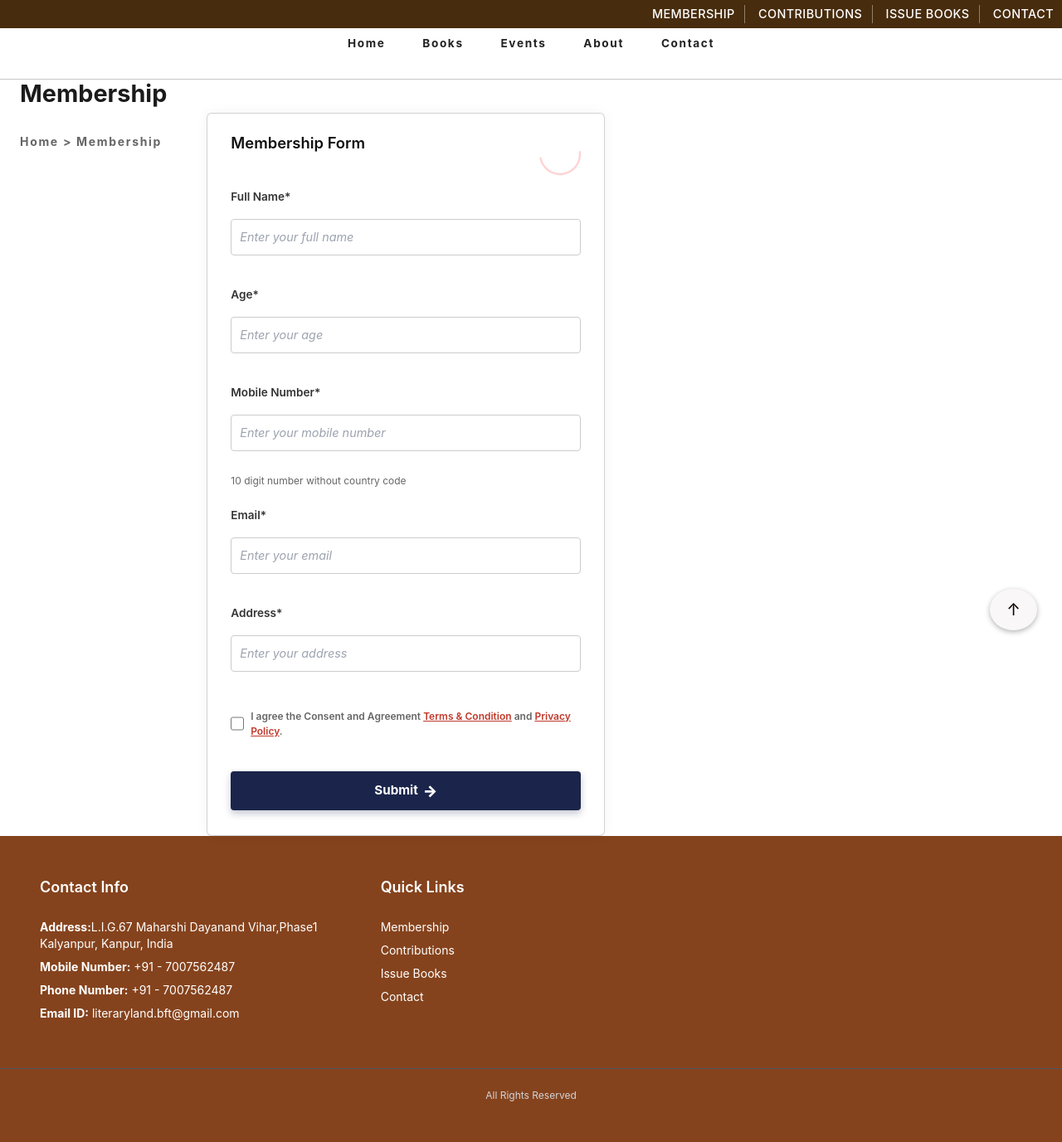
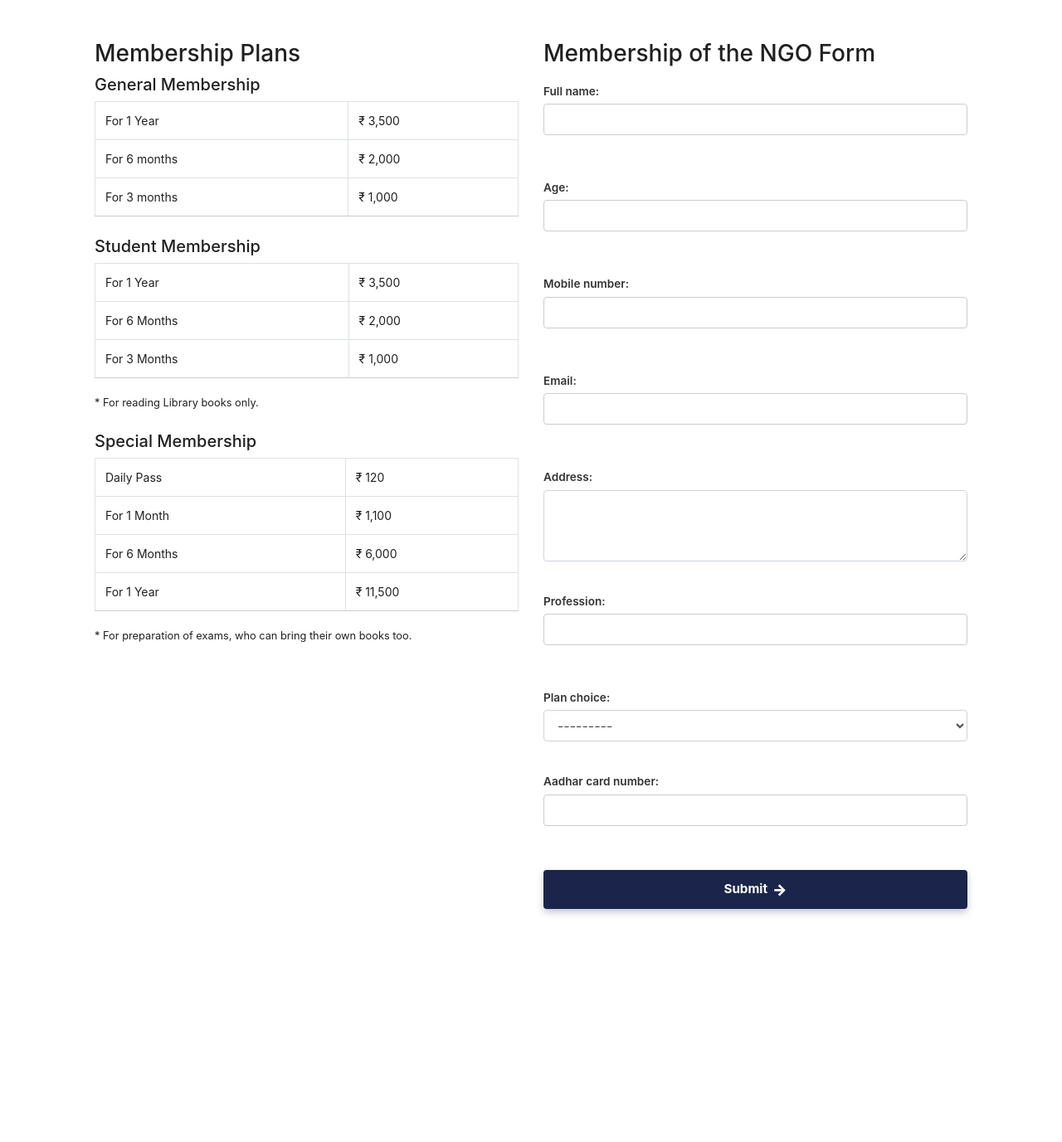
Before and after one commit to Harshi3008/HTML_FILE, a Django app: page /membership in a window 1280 px wide. Shown: the whole page at 83% size. After the commit the page ends 1103 px from the top, so only its background shows below. Run offline with Django 4.2, Linux system fonts and the light colour scheme; some libraries are stand-ins or nearby versions.

Commit message:
first commit

```diff
--- /dev/null
+++ b/Land/forms.py
@@ -0,0 +1,26 @@
+from django import forms
+from .models import Membership
+
+class MembershipForm(forms.ModelForm):
+    class Meta:
+        model = Membership
+        fields = [
+            'full_name',
+            'age',
+            'mobile_number',
+            'email',
+            'address',
+            'profession',
+            'plan_choice',
+            'aadhar_card_number',
+        ]
+        widgets = {
+            'full_name': forms.TextInput(attrs={'class': 'form-control'}),
+            'age': forms.NumberInput(attrs={'class': 'form-control'}),
+            'mobile_number': forms.TextInput(attrs={'class': 'form-control'}),
+            'email': forms.EmailInput(attrs={'class': 'form-control'}),
+            'address': forms.Textarea(attrs={'class': 'form-control', 'rows': 3}),
+            'profession': forms.TextInput(attrs={'class': 'form-control'}),
+            'plan_choice': forms.Select(attrs={'class': 'form-control'}),
+            'aadhar_card_number': forms.TextInput(attrs={'class': 'form-control'}),
+        }
--- a/Land/templates/membership.html
+++ b/Land/templates/membership.html
@@ -1,121 +1,99 @@
+{% load static %}
 <!DOCTYPE html>
 <html lang="en">
 <head>
-  {% load static %}
-    <link href="https://unpkg.com/aos@2.3.1/dist/aos.css" rel="stylesheet">
-    <script src="https://unpkg.com/aos@2.3.1/dist/aos.js"></script>
-    <meta charset="UTF-8">
-    <meta name="viewport" content="width=device-width, initial-scale=1.0">
+    <meta charset="UTF-8" />
+    <meta name="viewport" content="width=device-width, initial-scale=1" />
     <title>Membership</title>
-    <link rel="stylesheet" href="https://cdn.jsdelivr.net/npm/bootstrap@5.2.3/dist/css/bootstrap.min.css">
-    <link rel="stylesheet" href="{% static 'css/style.css' %}">
-    <script src="https://cdn.tailwindcss.com"></script>
-    <script src="https://cdn.jsdelivr.net/npm/bootstrap@5.2.3/dist/js/bootstrap.bundle.min.js">
-    <link rel="stylesheet" href="https://cdnjs.cloudflare.com/ajax/libs/font-awesome/6.0.0/css/all.min.css" integrity="sha512-9usAa10IRO0HhonpyAIVpjrylPvoDwiPUiKdWk5t3PyolY1cOd4DSE0Ga+ri4AuTroPR5aQvXU9xC6qOPnzFeg==" crossorigin="anonymous" referrerpolicy="no-referrer" />
-    </script>
-
-
+    <link rel="stylesheet" href="{% static 'css/bootstrap.min.css' %}" />
+    <link rel="stylesheet" href="{% static 'css/style.css' %}" />
 </head>
-
 <body>
-  <div class="topbar">
-      <a href="{% url 'membership' %}" tabindex="0">Membership</a>
-      <a href="{% url 'contributions' %}" tabindex="0">Contributions</a>
-      <a href="{% url 'issue book' %}" tabindex="0">Issue Books</a>
-      <a href="{% url 'contact' %}" tabindex="0">Contact</a>
+<div class="container my-5">
+    <div class="row">
+        <!-- Membership Plans -->
+        <div class="col-md-6">
+            <h3>Membership Plans</h3>
+            <div class="mb-4">
+                <h5>General Membership</h5>
+                <table class="table table-bordered">
+                    <tbody>
+                        <tr><td>For 1 Year</td><td>₹ 3,500</td></tr>
+                        <tr><td>For 6 months</td><td>₹ 2,000</td></tr>
+                        <tr><td>For 3 months</td><td>₹ 1,000</td></tr>
+                    </tbody>
+                </table>
+            </div>
+            <div class="mb-4">
+                <h5>Student Membership</h5>
+                <table class="table table-bordered">
+                    <tbody>
+                        <tr><td>For 1 Year</td><td>₹ 3,500</td></tr>
+                        <tr><td>For 6 Months</td><td>₹ 2,000</td></tr>
+                        <tr><td>For 3 Months</td><td>₹ 1,000</td></tr>
+                    </tbody>
+                </table>
+                <small>* For reading Library books only.</small>
+            </div>
+            <div class="mb-4">
+                <h5>Special Membership</h5>
+                <table class="table table-bordered">
+                    <tbody>
+                        <tr><td>Daily Pass</td><td>₹ 120</td></tr>
+                        <tr><td>For 1 Month</td><td>₹ 1,100</td></tr>
+                        <tr><td>For 6 Months</td><td>₹ 6,000</td></tr>
+                        <tr><td>For 1 Year</td><td>₹ 11,500</td></tr>
+                    </tbody>
+                </table>
+                <small>* For preparation of exams, who can bring their own books too.</small>
+            </div>
         </div>
 
-    <nav aria-label="Primary navigation">
-      <a href="{% url 'index'%}" tabindex="0">Home</a>
-      <a href="{% url 'book' %}" tabindex="0">Books</a>
-      <a href="{% url 'events' %}" tabindex="0">Events</a>
-      <a href="{% url 'about' %}" tabindex="0">About</a>
-      <a href="{% url 'contact' %}" tabindex="0">Contact</a>
-    </nav>
-    <hr>
-  <main class="container" role="main" aria-label="Membership page">
-    <header class="header">
-      <h1>Membership</h1>
-
-      <nav class="breadcrumb" aria-label="Breadcrumb">
-        <span href="index.html">Home</a> &gt;  Membership</span>
-      </nav>
-    </header>
-
-    <section class="flex-wrapper">
-
-      <!-- Membership Form Card -->
-      <section class="card membership-form" aria-labelledby="form-heading">
-        <h2 id="form-heading">Membership Form</h2>
-
-        <form action="#" method="post" novalidate>
-          <label for="fullname">Full Name*</label>
-          <input type="text" id="fullname" name="fullname" placeholder="Enter your full name" required aria-required="true" />
-
-          <label for="age">Age*</label>
-          <input type="number" id="age" name="age" placeholder="Enter your age" min="1" max="150" required aria-required="true" />
-
-          <label for="mobile">Mobile Number*</label>
-          <input type="text" id="mobile" name="mobile" placeholder="Enter your mobile number" pattern="^\d{10}$" required aria-required="true" aria-describedby="mobileHelp" />
-          <small id="mobileHelp" style="font-size: 0.75rem; color: #666;" aria-live="polite">10 digit number without country code</small>
-
-          <label for="email">Email*</label>
-          <input type="email" id="email" name="email" placeholder="Enter your email" required aria-required="true" />
-
-          <label for="address">Address*</label>
-          <input type="text" id="address" name="address" placeholder="Enter your address" required aria-required="true" />
-
-          <div class="checkbox-container">
-            <input type="checkbox" id="agree" name="agree" required aria-required="true" />
-            <label for="agree" class="checkbox-line">
-              I agree the Consent and Agreement
-              <a href="#" target="_blank" rel="noopener noreferrer">Terms &amp; Condition</a> and
-              <a href="#" target="_blank" rel="noopener noreferrer">Privacy Policy</a>.
-            </label>
+        <!-- Membership Form -->
+        <div class="col-md-6">
+            <h3>Membership of the NGO Form</h3>
+            {% if msg %}
+                <div class="alert alert-info">{{ msg }}</div>
+            {% endif %}
+            <form method="post" novalidate>
+                {% csrf_token %}
+                <div class="mb-3">
+                    {{ form.full_name.label_tag }}{{ form.full_name }}
+                    {% if form.full_name.errors %}<div class="text-danger">{{ form.full_name.errors }}</div>{% endif %}
                 </div>
-
-          <button type="submit" aria-label="Submit membership application form">Submit</button>
+                <div class="mb-3">
+                    {{ form.age.label_tag }}{{ form.age }}
+                    {% if form.age.errors %}<div class="text-danger">{{ form.age.errors }}</div>{% endif %}
+                </div>
+                <div class="mb-3">
+                    {{ form.mobile_number.label_tag }}{{ form.mobile_number }}
+                    {% if form.mobile_number.errors %}<div class="text-danger">{{ form.mobile_number.errors }}</div>{% endif %}
+                </div>
+                <div class="mb-3">
+                    {{ form.email.label_tag }}{{ form.email }}
+                    {% if form.email.errors %}<div class="text-danger">{{ form.email.errors }}</div>{% endif %}
+                </div>
+                <div class="mb-3">
+                    {{ form.address.label_tag }}{{ form.address }}
+                    {% if form.address.errors %}<div class="text-danger">{{ form.address.errors }}</div>{% endif %}
+                </div>
+                <div class="mb-3">
+                    {{ form.profession.label_tag }}{{ form.profession }}
+                    {% if form.profession.errors %}<div class="text-danger">{{ form.profession.errors }}</div>{% endif %}
+                </div>
+                <div class="mb-3">
+                    {{ form.plan_choice.label_tag }}{{ form.plan_choice }}
+                    {% if form.plan_choice.errors %}<div class="text-danger">{{ form.plan_choice.errors }}</div>{% endif %}
+                </div>
+                <div class="mb-3">
+                    {{ form.aadhar_card_number.label_tag }}{{ form.aadhar_card_number }}
+                    {% if form.aadhar_card_number.errors %}<div class="text-danger">{{ form.aadhar_card_number.errors }}</div>{% endif %}
+                </div>
+                <button type="submit" class="btn btn-primary">Submit</button>
             </form>
-      </section>
-    </section>
-  </main>
-
-
-
-
-   <footer class="bg-maroon text-white py-12">
-    <div class="container max-w-7xl mx-auto px-5 grid grid-cols-1 md:grid-cols-3 gap-12">
-      <!-- Contact Info -->
-        <div>
-        <h3 class="font-semibold text-lg mb-4">Contact Info</h3>
-        <address class="not-italic text-sm space-y-2">
-          <p><strong>Address:</strong>L.I.G.67 Maharshi Dayanand Vihar,Phase1 <br>Kalyanpur, Kanpur, India</p>
-          <p><strong>Mobile Number:</strong> +91 - 7007562487</p>
-          <p><strong>Phone Number:</strong> +91 - 7007562487</p>
-          <p><strong>Email ID:</strong> literaryland.bft@gmail.com</p>
-        </address>
         </div>
-
-      <!-- Quick Links -->
-      <div>
-        <h3 class="font-semibold text-lg mb-4">Quick Links</h3>
-        <ul class="space-y-2 text-sm">
-          <li><a href="{% url 'membership' %}" class="hover:underline">Membership</a></li>
-          <li><a href="{% url 'contributions' %}" class="hover:underline">Contributions</a></li>
-          <li><a href="{% url 'issue book' %}" class="hover:underline">Issue Books</a></li>
-          <li><a href="{% url 'contact' %}" class="hover:underline">Contact</a></li>
-        </ul>
     </div>
-
 </div>
-    <div class="pt-6 text-center text-xs text-gray-300 border-t border-gray-600 mt-10">
-      All Rights Reserved
-    </div>
-  </footer>
-
-  <button id="scrollToTopBtn" aria-label="Scroll to top" title="Scroll to top" onclick="window.scrollTo({top: 0, behavior: 'smooth'})">
-    ↑
-  </button>
-
+<script src="{% static 'js/bootstrap.min.js' %}"></script>
 </body>
 </html>
--- a/Land/urls.py
+++ b/Land/urls.py
@@ -12,7 +12,7 @@
     path('events', views.event, name='events'),
     path('contact', views.contacts, name='contact'),
     path('contributions', views.contribution, name='contributions'),
-    path('membership', views.memberships, name='membership'),
+    path('membership', views.membership_view, name='membership'),
     path('book', views.books, name='book'),
     path('review', views.reviews, name='review'),
 
--- a/Land/views.py
+++ b/Land/views.py
@@ -1,7 +1,10 @@
 from datetime import date
 from django.shortcuts import render,redirect
-from.models import add_category,product_detail, order, coustomer, suggested, issued_book
+from.models import add_category,product_detail, order, coustomer, suggested, issued_book, Membership
+from .forms import MembershipForm
 import random
+
+
 
 # Create your views here.
 
@@ -235,3 +238,19 @@
             return redirect('user_dashboard')
     else:
         return render(request, 'login.html')
+
+
+def membership_view(request):
+    if request.method == 'POST':
+        form = MembershipForm(request.POST)
+        if form.is_valid():
+            form.save()
+            msg = "Membership form submitted successfully."
+            form = MembershipForm()  # reset form after successful submission
+            return render(request, 'membership.html', {'form': form, 'msg': msg})
+        else:
+            msg = "Please correct the errors below."
+            return render(request, 'membership.html', {'form': form, 'msg': msg})
+    else:
+        form = MembershipForm()
+    return render(request, 'membership.html', {'form': form})
```
Also changed, not shown: Land/models.py (+27 -0 lines), README.md (added). Lines whose indentation alone changed are shown as unchanged.
